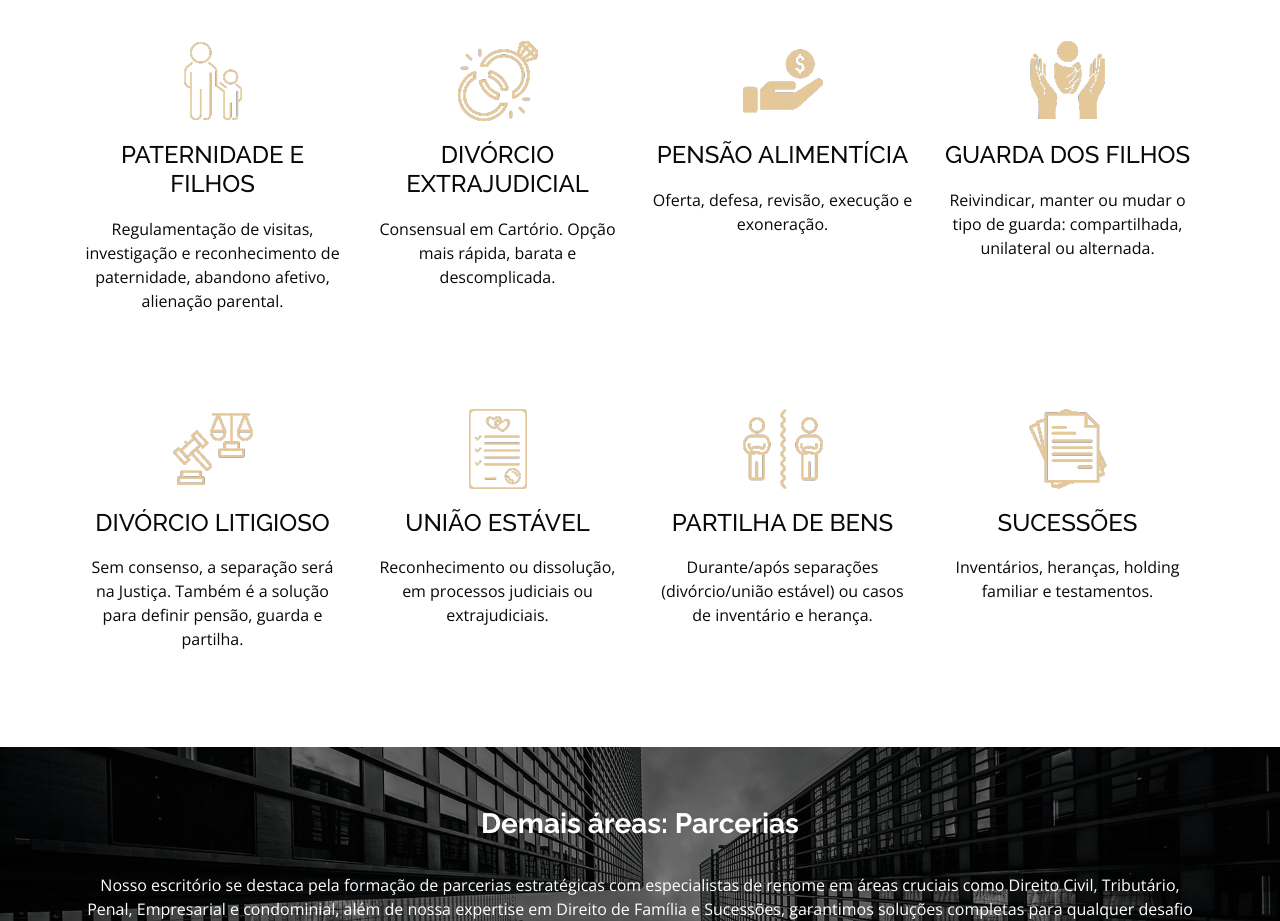
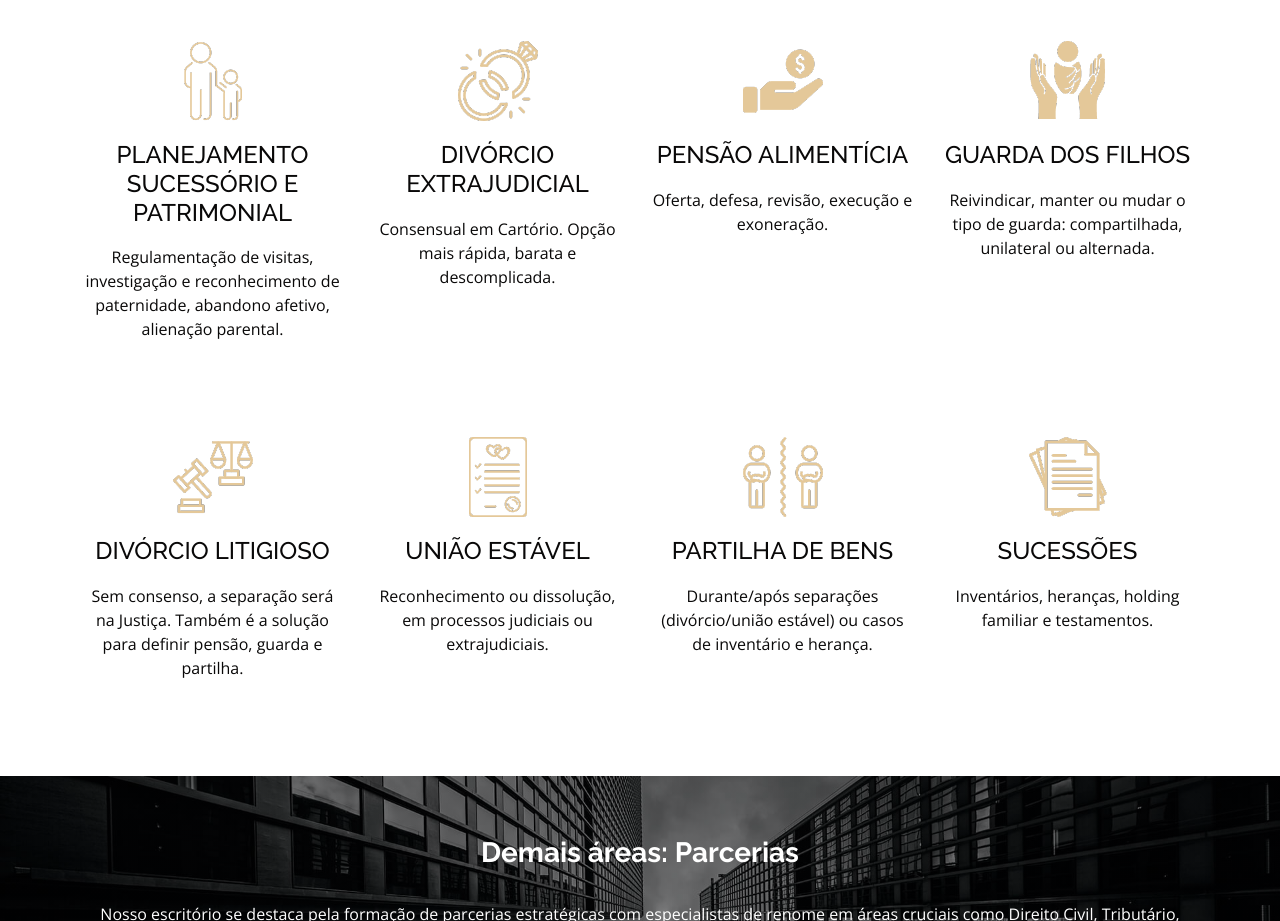
Before and after one commit to rafaelmibr/drasaharhammoud, a plain HTML site: page index.html in a window 1280 px wide. Shown: the part 2320-3241 px from the top of the page. Drawn offline with nearby package versions, Linux system fonts and the light colour scheme.

Commit message:
fix: alterações escrita

```diff
--- a/index.html
+++ b/index.html
@@ -94,7 +94,6 @@
     <div class="cards-1" id="vantagens" style="background-color:#6f6f6f2c;">
       <div class="container" style="padding-top: 4rem; padding-bottom: 4rem;">
         <div class="section-title">
-          <span>ATENDIMENTO 100% ONLINE EM TODO BRASIL</span>
           <h2>ATENDIMENTO 100% ONLINE EM TODO BRASIL</h2>
         </div>
           </div>
@@ -139,7 +138,7 @@
           <div class="row">
              <div class="col-lg-3 col-sm-6">
                 <div class="icon_1"><img src="assets/img/icon-1.png"></div>
-                <h2 class="furnitures_text">Paternidade e Filhos</h2>
+                <h2 class="furnitures_text">Planejamento sucessório e patrimonial</h2>
                 <p class="dummy_text">Regulamentação de visitas, investigação e reconhecimento de paternidade, abandono afetivo, alienação parental.</p>
                 <div class="read_bt_main">
                 </div>
```
